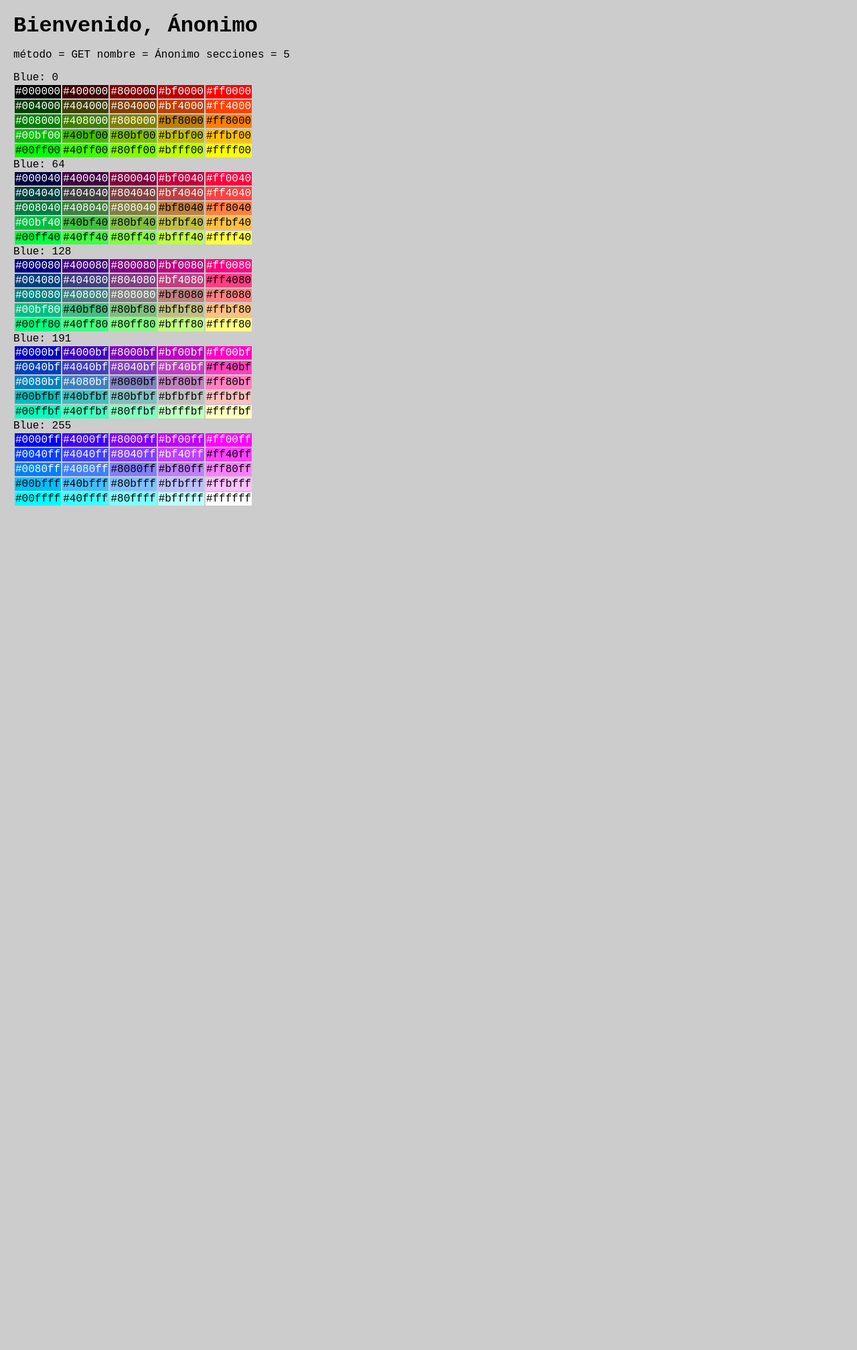
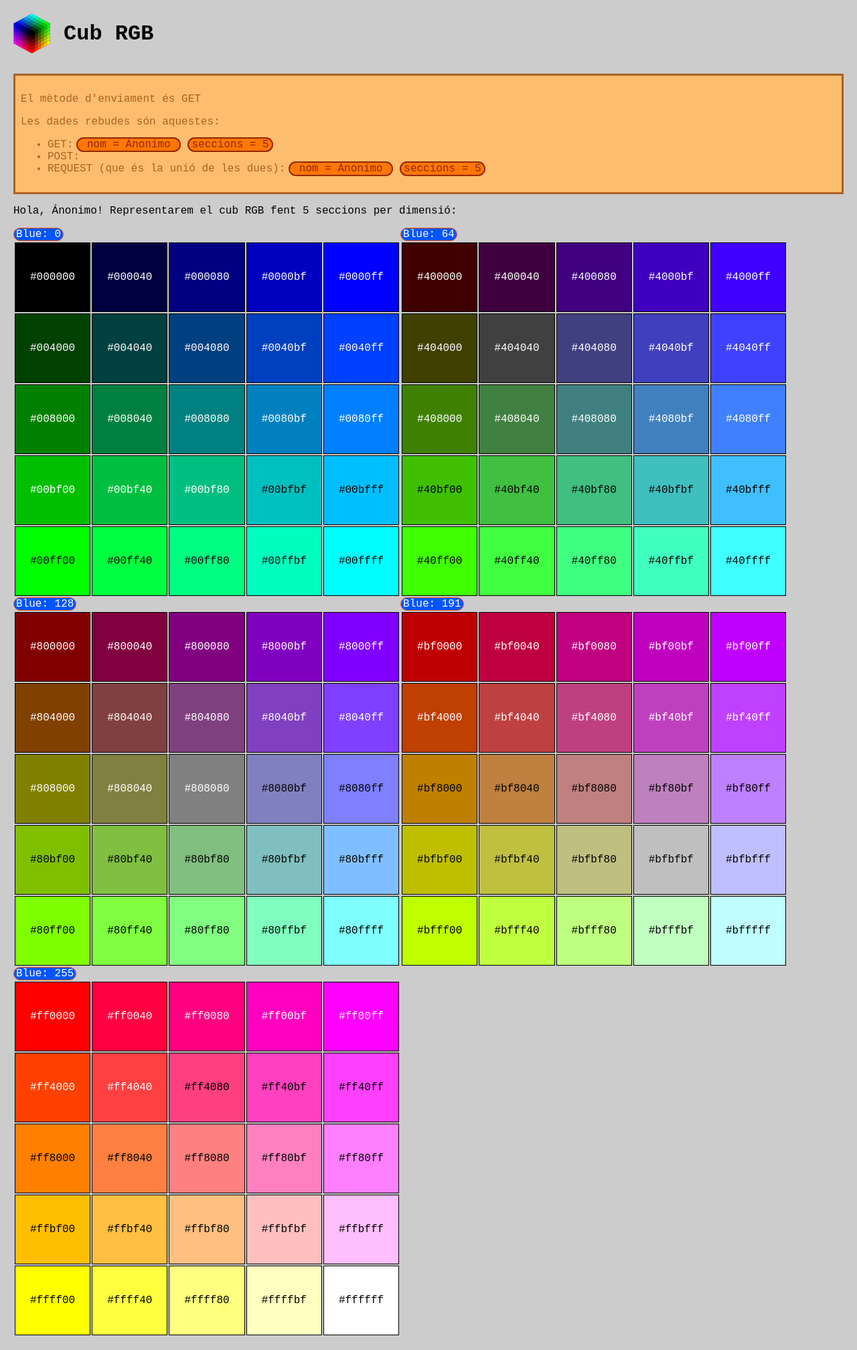
Before and after one commit to Lil-Carpi/PHP-ASIR, a PHP site: page /generador.php in a window 1280 px wide. Shown: the whole page at 67% size. Before the commit the page ends 755 px from the top, so only its background shows below. Run offline with PHP 8.4, Linux system fonts and the light colour scheme.

Commit message:
Finalizado la actividad 2

```diff
--- a/ACT02/assets/css/style.css
+++ b/ACT02/assets/css/style.css
@@ -15,7 +15,7 @@ header
 }
 .logo
 {
-  width: 80px;
+  width: 55px;
   height: auto;
 }
 h1
@@ -60,3 +60,48 @@ button:active
 {
   box-shadow: inset 1px 1px 2px rgba(0,0,0,0.3);
 }
+
+.cub-tronja
+{
+  background-color: #fdbd6f;
+  border: 3px solid #ac6124;
+  padding:10px 8px;
+}
+.cub-tronja, p, ul, li
+{
+  color: #ac6224;
+}
+
+.variable
+{
+  border: 2px solid #962700;
+  background-color: #fe7704;
+  border-radius: 2rem;
+  padding: 0 4px 0 4px;
+  color:#962700;
+  margin:0 5px;
+}
+.saludo
+{
+  color:#000000;
+}
+
+.slice-container
+{
+  display: inline-block;
+
+}
+.slice-label
+{
+  background-color: #0055ff;
+  border:1px solid #ff5500;
+  border-radius: 3rem;
+  padding: 0 3px 0 3px;
+  color: white;
+  display: inline-block;
+}
+tr, td
+{
+  padding: 42px 22px 42px 22px;
+  border: 1px solid black;
+}
--- a/ACT02/generador.php
+++ b/ACT02/generador.php
@@ -64,12 +64,30 @@ $paso = 255 / ($secciones - 1);
 </head>
 
 <body>
-  <h1>Bienvenido, <?= htmlspecialchars($nombre) ?></h1>
-  <p>
-    <span class="variable">método = <?= $metodo ?></span>
-    <span class="variable">nombre = <?= htmlspecialchars($nombre) ?></span>
-    <span class="variable">secciones = <?= $secciones ?></span>
-  </p>
+    <div class="container">
+      <header>
+        <img src="assets/img/cub.png" alt="Cub RGB" class="logo" />
+        <h1>Cub RGB</h1>
+      </header>
+    </div>
+
+  <div class="cub-tronja">
+    <p>El mètode d'enviament és <?= $metodo ?></p>
+    <p>Les dades rebudes són aquestes:</p>
+      <ul>
+        <?php
+            if ($metodo === 'GET') {
+              echo "<li>GET:<span class='variable'> nom = " . htmlspecialchars($nombre) . " </span><span class='variable'> seccions = $secciones </span></li>";
+              echo "<li>POST:</li>";
+            } else {
+              echo "<li>GET: </li>";
+              echo "<li>POST:<span class='variable'> nom = " . htmlspecialchars($nombre) . " </span><span class='variable'> seccions = $secciones </span></li>";
+            }
+        ?>
+        <li>REQUEST (que és la unió de les dues):<span class="variable"> nom = <?= htmlspecialchars($nombre)?> </span><span class="variable"> seccions = <?=$secciones?> </span></li>
+      </ul>
+  </div>
+    <p class="saludo">Hola, <?= htmlspecialchars($nombre) ?>! Representarem el cub RGB fent <?= $secciones?> seccions per dimensió:</p>
   <?php
   for ($z = 0; $z < $secciones; $z++) {
     $blue = (int) round($z * $paso);
@@ -86,10 +104,10 @@ $paso = 255 / ($secciones - 1);
         $red = (int) round($x * $paso);
 
         $hex = "#" .
-          miDec2Hex($red) .
+          miDec2Hex($blue) .
           miDec2Hex($green) .
-          miDec2Hex($blue);
-        $textColor = obtenerColorTexto($red, $green, $blue);
+          miDec2Hex($red);
+        $textColor = obtenerColorTexto($blue, $green, $red);
         echo "<td style='background:$hex; color:$textColor'>$hex</td>";
       }
       echo "</tr>";
```
Also changed, not shown: 1 other file.
